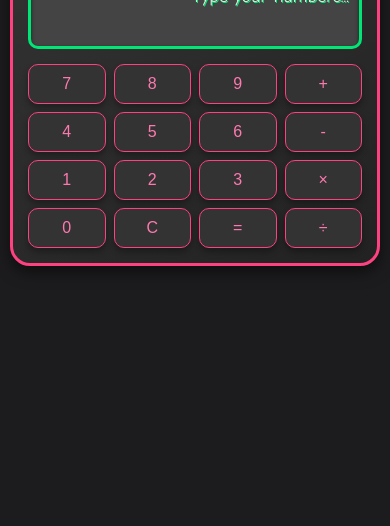
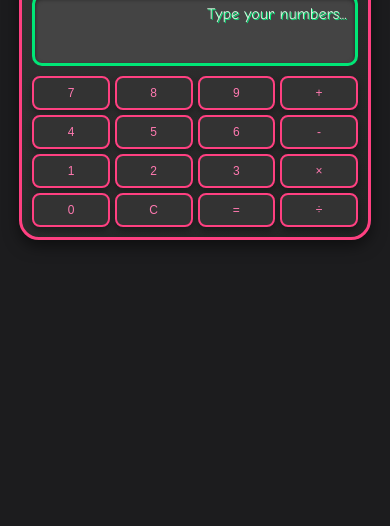
Before and after one commit to Parth1204-rgb/funny-calculator, a plain HTML site: page index.html in a window 390 px wide. Shown: the part 338-864 px from the top of the page. Drawn offline with Linux system fonts and the light colour scheme.

Commit message:
Update styles.css

```diff
--- a/styles.css
+++ b/styles.css
@@ -7,7 +7,7 @@ body {
     align-items: center;
     height: 100vh;
     margin: 0;
-    overflow: hidden; /* Prevent unwanted scroll on mobile */
+    overflow: hidden;
 }
 
 .calculator {
@@ -19,27 +19,28 @@ body {
     background: linear-gradient(145deg, #333, #222);
     box-shadow: 0px 10px 20px rgba(0, 0, 0, 0.6);
     text-align: center;
-    transform: rotate(-2deg);
+    transform: rotate(0); /* Removed rotation for better readability */
     box-sizing: border-box;
 }
 
 .display {
     background: #444;
-    padding: 20px;
+    padding: 15px;
     margin-bottom: 20px;
     border: 3px solid #00e676;
     border-radius: 10px;
     text-align: right;
-    font-size: 24px;
+    font-size: 20px; /* Reduced size for mobile */
     min-height: 50px;
     color: #d4f4dd;
     text-shadow: 1px 1px #00e676;
     box-shadow: inset 0px 2px 4px rgba(0, 0, 0, 0.5);
     overflow-x: auto;
+    white-space: nowrap; /* Ensures content does not wrap */
 }
 
 .title {
-    font-size: 24px;
+    font-size: 22px; /* Reduced size for mobile */
     color: #ff4081;
     font-weight: bold;
     margin-bottom: 15px;
@@ -50,12 +51,12 @@ body {
 .buttons {
     display: grid;
     grid-template-columns: repeat(4, 1fr);
-    gap: 10px;
+    gap: 8px; /* Reduced gap for better fit */
 }
 
 button {
-    padding: 15px;
-    font-size: 20px;
+    padding: 12px;
+    font-size: 16px; /* Reduced size for mobile */
     border: 2px solid #ff4081;
     border-radius: 12px;
     background: #333;
@@ -80,38 +81,9 @@ button:active {
 
 @media (max-width: 768px) {
     .calculator {
-        transform: rotate(0);
+        max-width: 95%;
         padding: 15px;
         border-width: 3px;
-    }
-
-    .display {
-        font-size: 20px;
-        padding: 15px;
-    }
-
-    .title {
-        font-size: 22px;
-    }
-
-    button {
-        padding: 12px;
-        font-size: 18px;
-        border-width: 1.5px;
-    }
-}
-
-@media (max-width: 480px) {
-    body {
-        flex-direction: column;
-        padding: 10px;
-    }
-
-    .calculator {
-        width: 100%;
-        max-width: 100%;
-        transform: rotate(0);
-        box-shadow: 0px 6px 15px rgba(0, 0, 0, 0.5);
     }
 
     .display {
@@ -121,17 +93,45 @@ button:active {
     }
 
     .title {
+        font-size: 20px;
+    }
+
+    button {
+        padding: 10px;
+        font-size: 14px;
+    }
+}
+
+@media (max-width: 480px) {
+    body {
+        padding: 10px;
+        flex-direction: column;
+    }
+
+    .calculator {
+        width: 100%;
+        padding: 10px;
+        box-shadow: 0px 6px 15px rgba(0, 0, 0, 0.5);
+    }
+
+    .display {
+        font-size: 16px;
+        padding: 8px;
+        margin-bottom: 10px;
+    }
+
+    .title {
         font-size: 18px;
         margin-bottom: 10px;
     }
 
     button {
-        padding: 10px;
-        font-size: 16px;
-        border-radius: 10px;
+        padding: 8px;
+        font-size: 12px;
+        border-radius: 8px;
     }
 
     .buttons {
-        gap: 8px;
+        gap: 5px;
     }
 }
```
